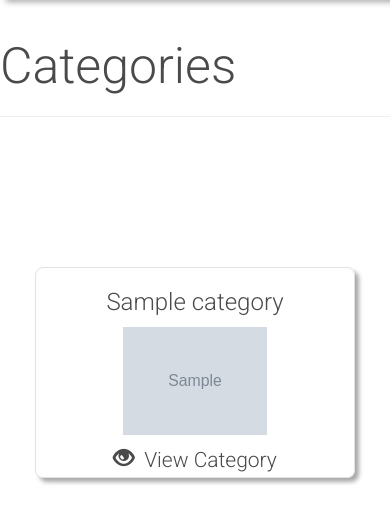
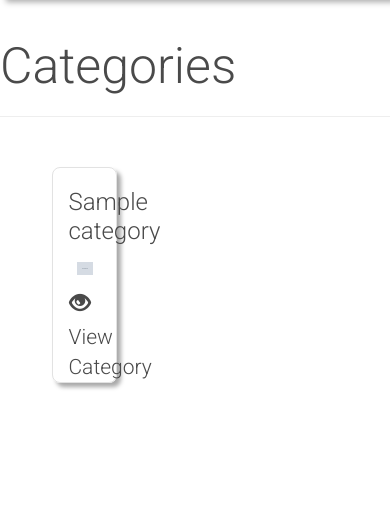
Before and after one commit to lawndart0381/catalog, a Flask app: page / in a window 390 px wide. Shown: the part 181-704 px from the top of the page. Run offline with Flask 2, Linux system fonts and the light colour scheme; tables that the repository leaves empty hold one stand-in row (values such as "Sample post"); grey boxes marked "Sample" are stand-in pictures; some libraries are stand-ins or nearby versions.

Commit message:
added responsive divs

```diff
--- a/templates/publiccatalog.html
+++ b/templates/publiccatalog.html
@@ -34,18 +34,22 @@
 	</div>
 </div>
 
-<div class="col-md-1 side-menu"></div>
+<div class="row">
 
-{% for category in categories %}
+	<div class="col-xs-1 col-sm-1 col-md-1 side-menu"></div>
 
-<div class="col-md-2 catalog-spacer text-center">
+	{% for category in categories %}
+
+	<div class="col-xs-2 col-sm-2 col-md-2 catalog-spacer text-center">
 		<h2>{{category.name}}</h2>
 		<p><img src="static/img/{{category.image}}" alt="not found" onerror=this.src="{{url_for('static', filename='image_soon.jpg')}}" style="max-width: 50%; max-height: 50%"></p>
 		<a href="{{url_for('showItems', category_id = category.id)}}"><span class="glyphicon glyphicon-eye-open padding-bottom" aria-hidden="true"></span>View Category</a>
+	</div>
+
+	{% endfor %}
+
+	<div class="col-xs-1 col-sm-1 col-md-1 side-menu"></div>
+
 </div>
 
-{% endfor %}
-
-<div class="col-md-1 side-menu"></div>
-
 {% endblock %}
--- a/templates/publicitems.html
+++ b/templates/publicitems.html
@@ -63,9 +63,11 @@
 		{% endif %}
 	</div>
 
+	{% endfor %}
+
 	<div class="col-xs-2 col-sm-2 col-md-2 side-menu"></div>
 
 </div>
 
-{% endfor %}
+
 {% endblock %}
```
Also changed, not shown: templates/catalog.html (+7 -3 lines).
